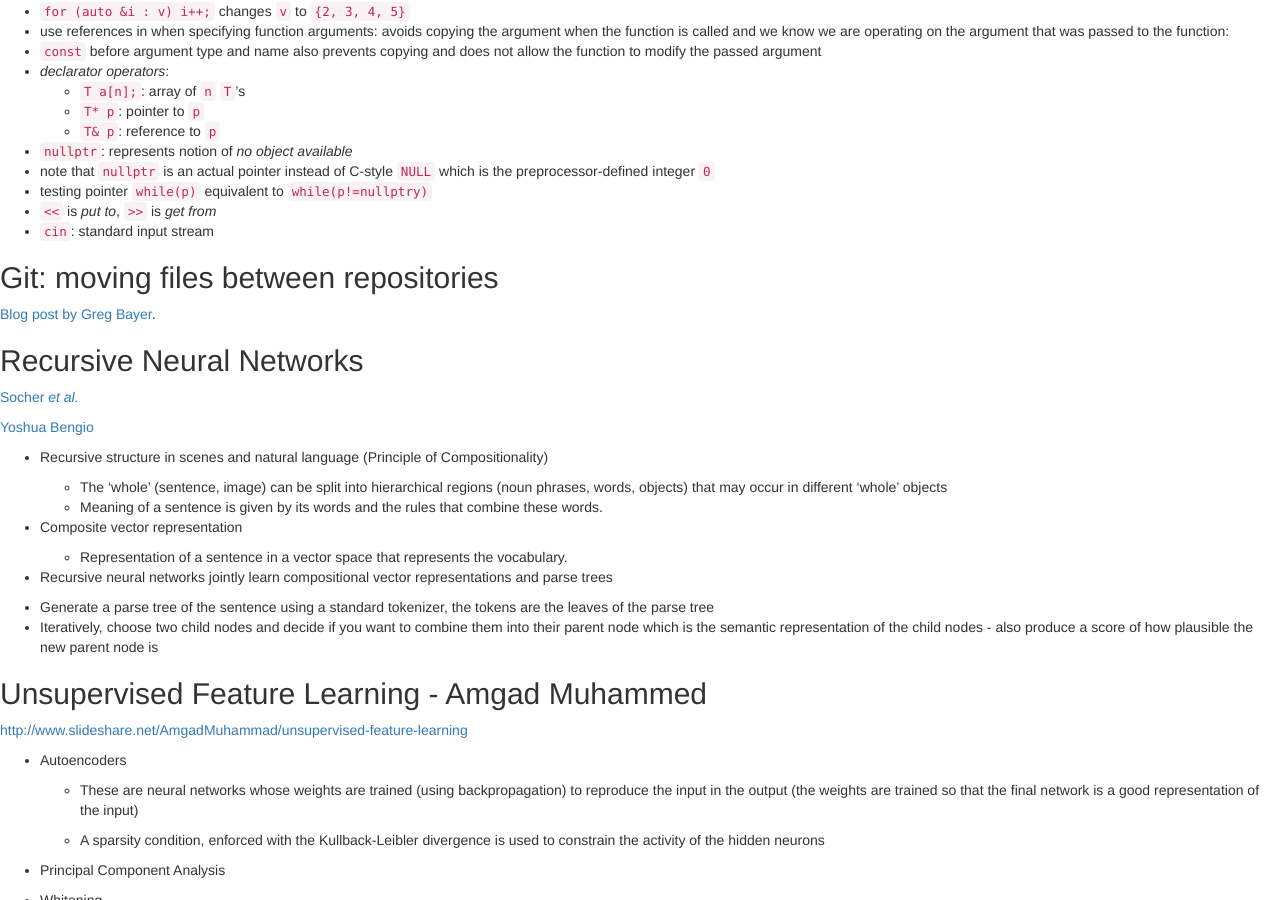
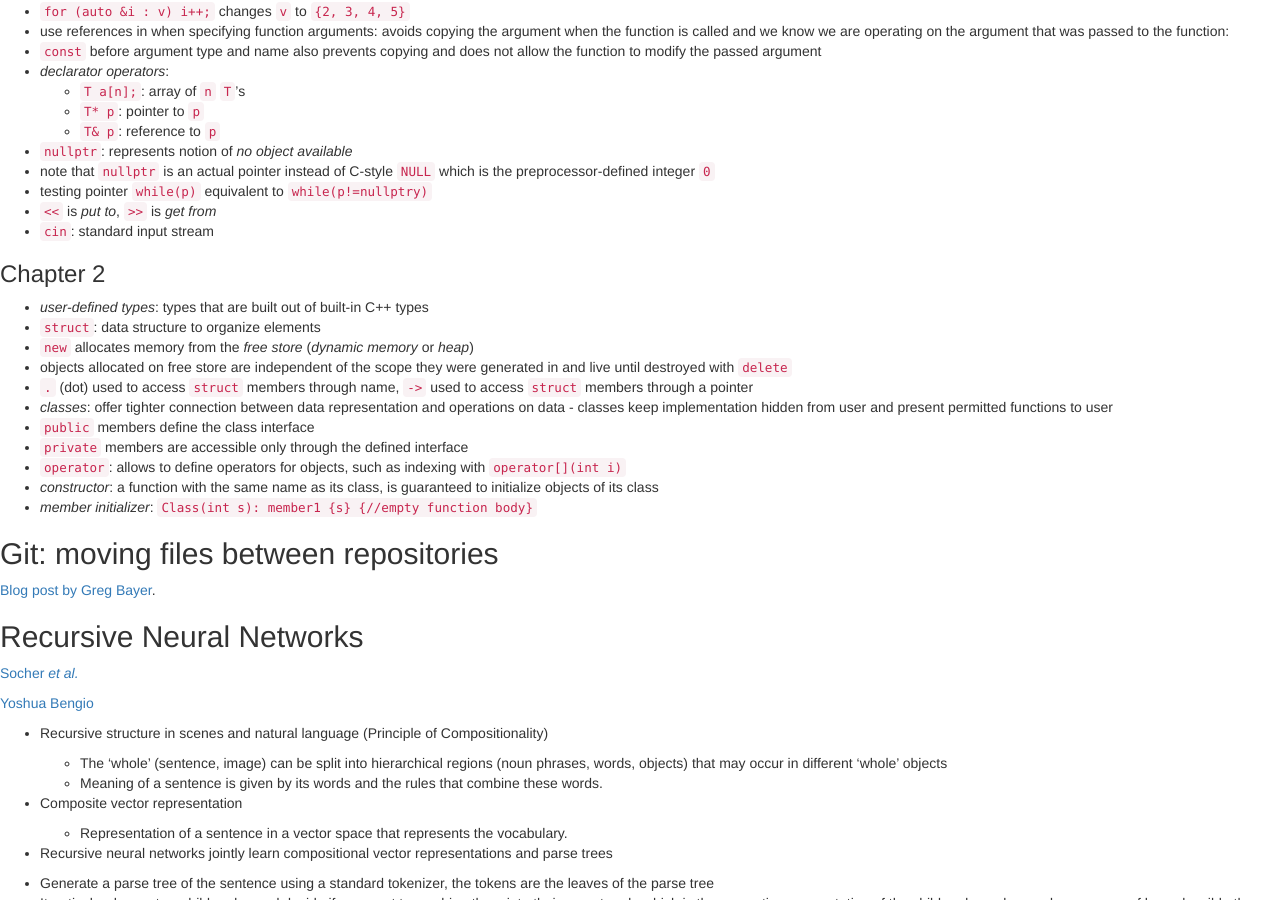
Before and after one commit to waltherg/backup.waltherg.github.io, a Jekyll site: the page built from _posts/2014-01-03-Good_Reads_January_2014.md, in a window 1280 px wide and 900 px high, scrolled down 1089 px. Built offline with Jekyll 4.4.1, drawn with Linux system fonts in a browser that asks for light colours; nearby versions of some CDN libraries; comment, search, counter and statistics services are not loaded.

Commit message:
start chapter 2

```diff
--- a/_posts/2014-01-03-Good_Reads_January_2014.md
+++ b/_posts/2014-01-03-Good_Reads_January_2014.md
@@ -83,6 +83,26 @@ tags: links reads
 - `<<` is *put to*, `>>` is *get from*
 - `cin`: standard input stream
 
+### Chapter 2
+
+- *user-defined types*: types that are built out of built-in C++ types
+- `struct`: data structure to organize elements
+- `new` allocates memory from the *free store* (*dynamic memory* or *heap*)
+- objects allocated on free store are independent of the scope they were
+  generated in and live until destroyed with `delete`
+- `.` (dot) used to access `struct` members through name,
+  `->` used to access `struct` members through a pointer
+- *classes*: offer tighter connection between data representation and
+  operations on data - classes keep implementation hidden from user
+  and present permitted functions to user
+- `public` members define the class interface
+- `private` members are accessible only through the defined interface
+- `operator`: allows to define operators for objects, such as indexing with
+  `operator[](int i)`
+- *constructor*: a function with the same name as its class, is guaranteed
+  to initialize objects of its class
+- *member initializer*: `Class(int s): member1 {s} {//empty function body}`
+
 ## Git: moving files between repositories
 
 [Blog post by Greg Bayer](http://gbayer.com/development/moving-files-from-one-git-repository-to-another-preserving-history/).
```
